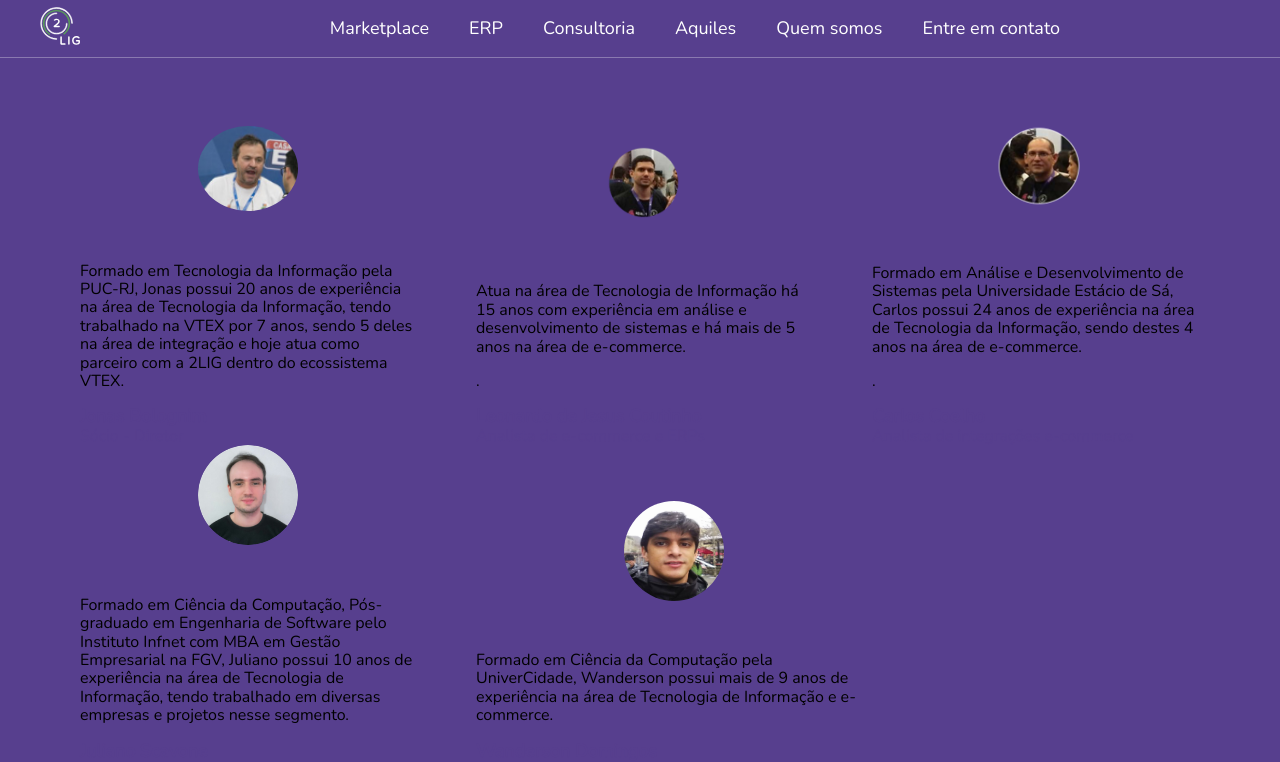
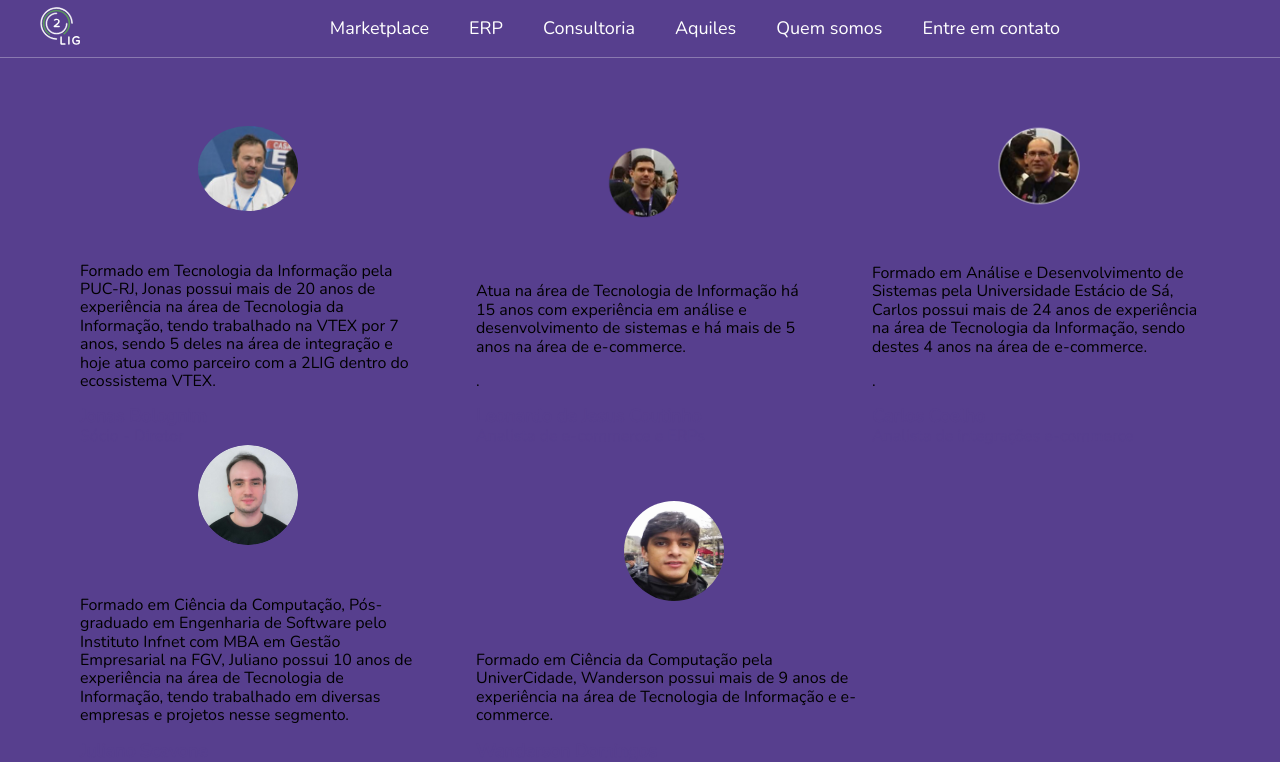
Before and after one commit to leandrooriente/2lig, a Jekyll site: the page built from index.html, in a window 1280 px wide and 900 px high, scrolled down 6411 px. Shown: the top 762 px of the window. Built offline with Jekyll 4.4.1, drawn with Linux system fonts in a browser that asks for light colours; nearby versions of some CDN libraries; library files that are not in the unit come from our copies.

Commit message:
Updated Jonas Bolognim and 1 other file

```diff
--- a/_staff/carlos-coelho.markdown
+++ b/_staff/carlos-coelho.markdown
@@ -7,7 +7,7 @@ bio: Analista de integrações e-commerce
 picture: "/uploads/carlos.png"
 ---
 
-Formado em Análise e Desenvolvimento de Sistemas pela Universidade Estácio de Sá, Carlos possui 24 anos de experiência na área de Tecnologia da Informação, sendo destes 4 anos na área de e-commerce.
+Formado em Análise e Desenvolvimento de Sistemas pela Universidade Estácio de Sá, Carlos possui mais de 24 anos de experiência na área de Tecnologia da Informação, sendo destes 4 anos na área de e-commerce.
 
 
 
--- a/_staff/jonas-bolognim.markdown
+++ b/_staff/jonas-bolognim.markdown
@@ -7,4 +7,4 @@ bio: Sócio - Diretor
 picture: "/uploads/jonas.PNG"
 ---
 
-Formado em Tecnologia da Informação pela PUC-RJ, Jonas possui 20 anos de experiência na área de Tecnologia da Informação, tendo trabalhado na VTEX por 7 anos, sendo 5 deles na área de integração e hoje atua como parceiro com a 2LIG dentro do ecossistema VTEX.
+Formado em Tecnologia da Informação pela PUC-RJ, Jonas possui mais de 20 anos de experiência na área de Tecnologia da Informação, tendo trabalhado na VTEX por 7 anos, sendo 5 deles na área de integração e hoje atua como parceiro com a 2LIG dentro do ecossistema VTEX.
```
